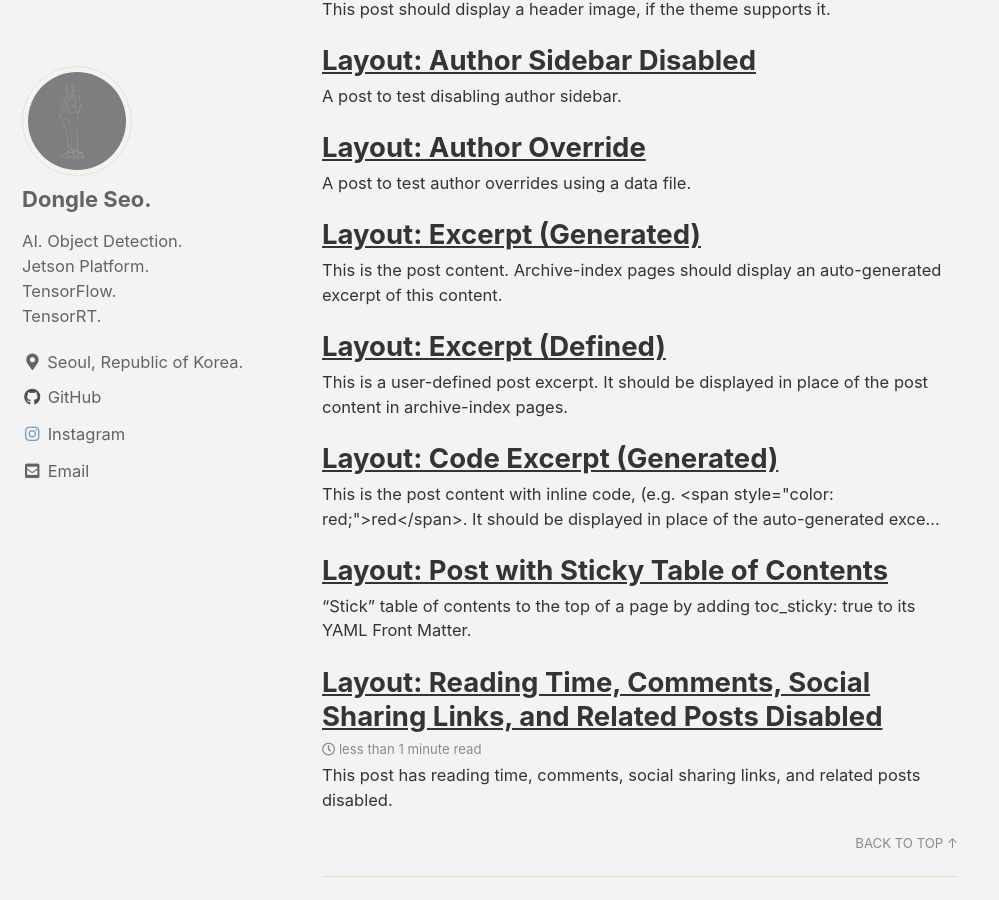
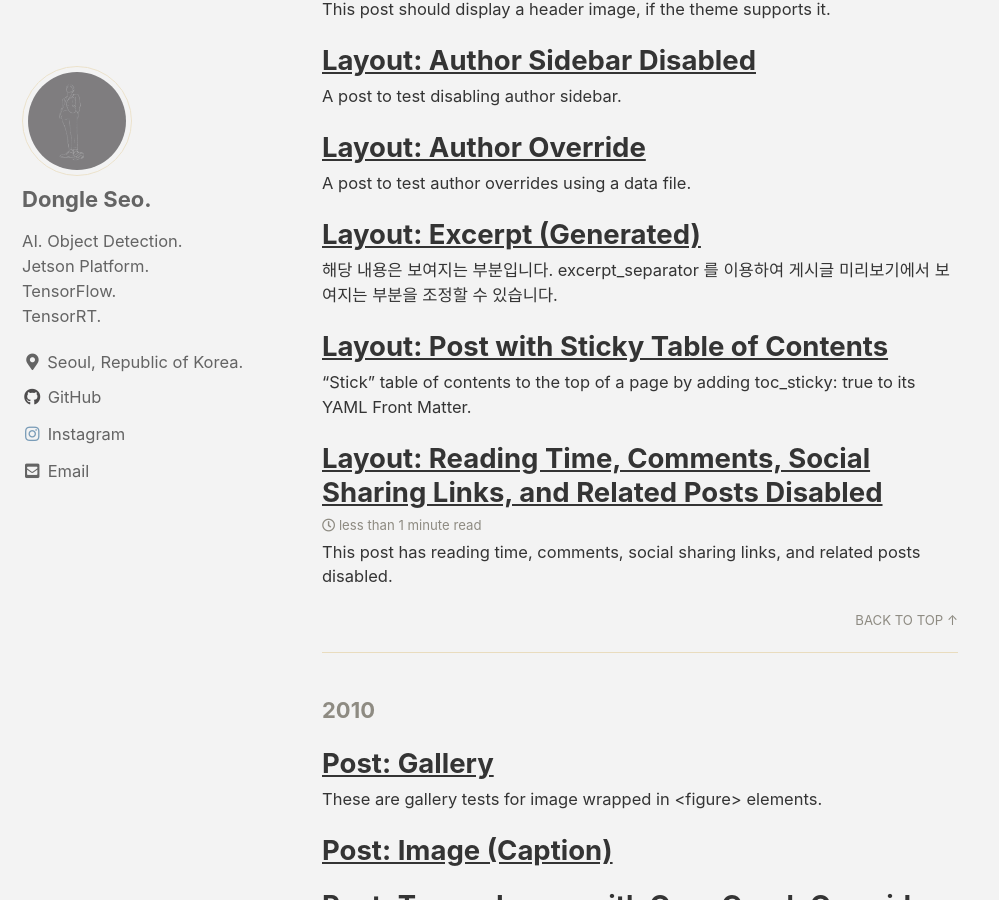
Before and after one commit to dongle94/dongle94.github.com, a Jekyll site: the page built from _pages/year-archive.md, in a window 1280 px wide and 900 px high, scrolled down 2617 px. Shown: the whole window, without its empty margins (0-999 px from the left). Built offline with Jekyll 4.4.1, drawn with Linux system fonts in a browser that asks for light colours; cached includes are drawn as plain includes.

Commit message:
- 일부 중복내용 Docs 삭제 및 통합 수정: excerpt 내용 관련

````diff
--- a/_posts/2012-03-14-layout-code-excerpt-generated.md
+++ /dev/null
@@ -1,14 +0,0 @@
----
-title: "Layout: Code Excerpt (Generated)"
-categories:
-  - Layout
-  - Uncategorized
-tags:
-  - content
-  - excerpt
-  - layout
----
-
-This is the post content with inline code, (e.g. `<span style="color: red;">red</span>`. It should be displayed in place of the auto-generated excerpt in single-page views. Archive-index pages should display an auto-generated excerpt of this content.
-
-Be sure to test the formatting of the auto-generated excerpt, to ensure that it doesn't create any layout problems.
--- a/_posts/2012-03-14-layout-excerpt-defined.md
+++ /dev/null
@@ -1,15 +0,0 @@
----
-title: "Layout: Excerpt (Defined)"
-excerpt: "This is a user-defined post excerpt. It should be displayed in place of the post content in archive-index pages."
-categories:
-  - Layout
-  - Uncategorized
-tags:
-  - content
-  - excerpt
-  - layout
----
-
-This is the post content. It should be displayed in place of the user-defined excerpt in archive-index pages.
-
-This paragraph should be absent from an archive-index page where `post.excerpt` is shown.
--- a/_posts/2012-03-14-layout-excerpt-generated.md
+++ b/_posts/2012-03-14-layout-excerpt-generated.md
@@ -10,8 +10,20 @@ tags:
   - layout
 ---
 
-This is the post content. Archive-index pages should display an auto-generated excerpt of this content.
+해당 내용은 보여지는 부분입니다. excerpt_separator 를 이용하여 게시글 미리보기에서 보여지는 부분을 조정할 수 있습니다.
 
 <!--more-->
+총 2가지를 적용할 수 있습니다.
+해당 게시글은 `excerpt_separator`를 이용하였습니다. 해당 게시글의 meta 부분에
+```yaml
+excerpt_separator: "<!--more-->"
+을 적은 후
+<!--more-->
+를 사용합니다.
+```
 
-Be sure to test the formatting of the auto-generated excerpt, to ensure that it doesn't create any layout problems.
+이렇게도 표현할 수 있습니다.
+```yaml
+excerpt: "실제 포스팅에는 해당 내용이 미리보기로 게시글 목록에서 보여집니다."
+```
+위와 같이 meta 데이터에 적용하면 해당 글 내용만 미리보기로 제시되고 게시글 본론은 보여지지 않습니다.
````
